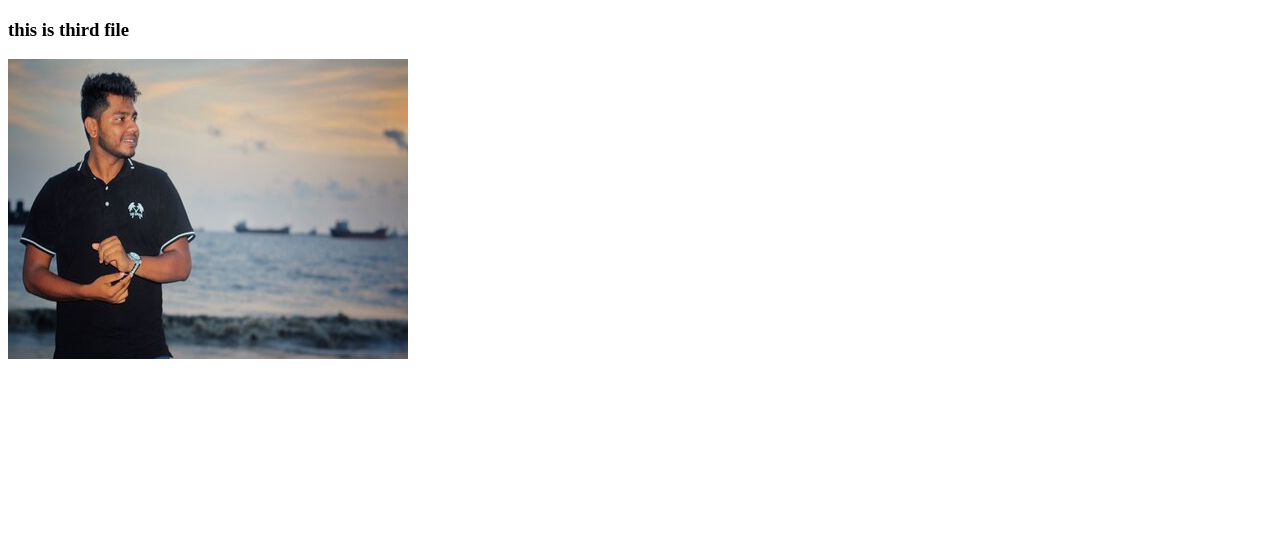
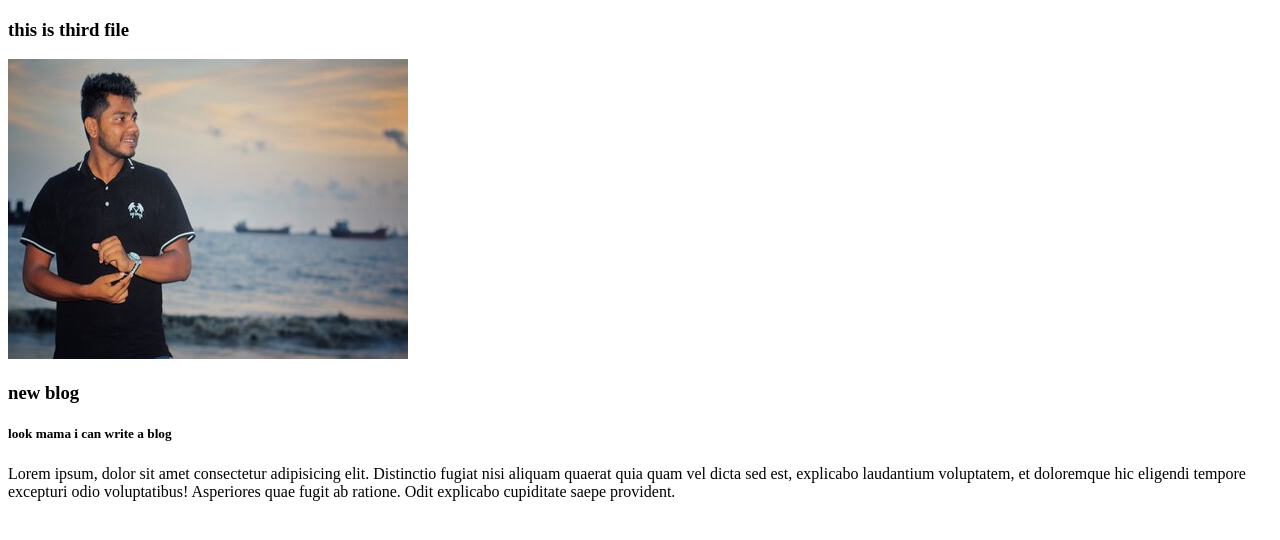
Before and after one commit to supto2002/my-third-repo, a plain HTML site: page index.html in a window 1280 px wide. Drawn offline with Linux system fonts and the light colour scheme.

Commit message:
new blog

```diff
--- a/index.html
+++ b/index.html
@@ -4,10 +4,15 @@
     <meta charset="UTF-8">
     <meta http-equiv="X-UA-Compatible" content="IE=edge">
     <meta name="viewport" content="width=device-width, initial-scale=1.0">
-    <title>Document</title>
+    <title>Documented</title>
 </head>
 <body>
-    <h3>this is third file</h3>
+    <h3>this is third file </h3>
     <img src="supto.jpg" alt="">
+    <div>
+        <h3>new blog</h3>
+        <h5>look mama i can write a blog</h5>
+        <p>Lorem ipsum, dolor sit amet consectetur adipisicing elit. Distinctio fugiat nisi aliquam quaerat quia quam vel dicta sed est, explicabo laudantium voluptatem, et doloremque hic eligendi tempore excepturi odio voluptatibus! Asperiores quae fugit ab ratione. Odit explicabo cupiditate saepe provident.</p>
+    </div>
 </body>
 </html>
```
